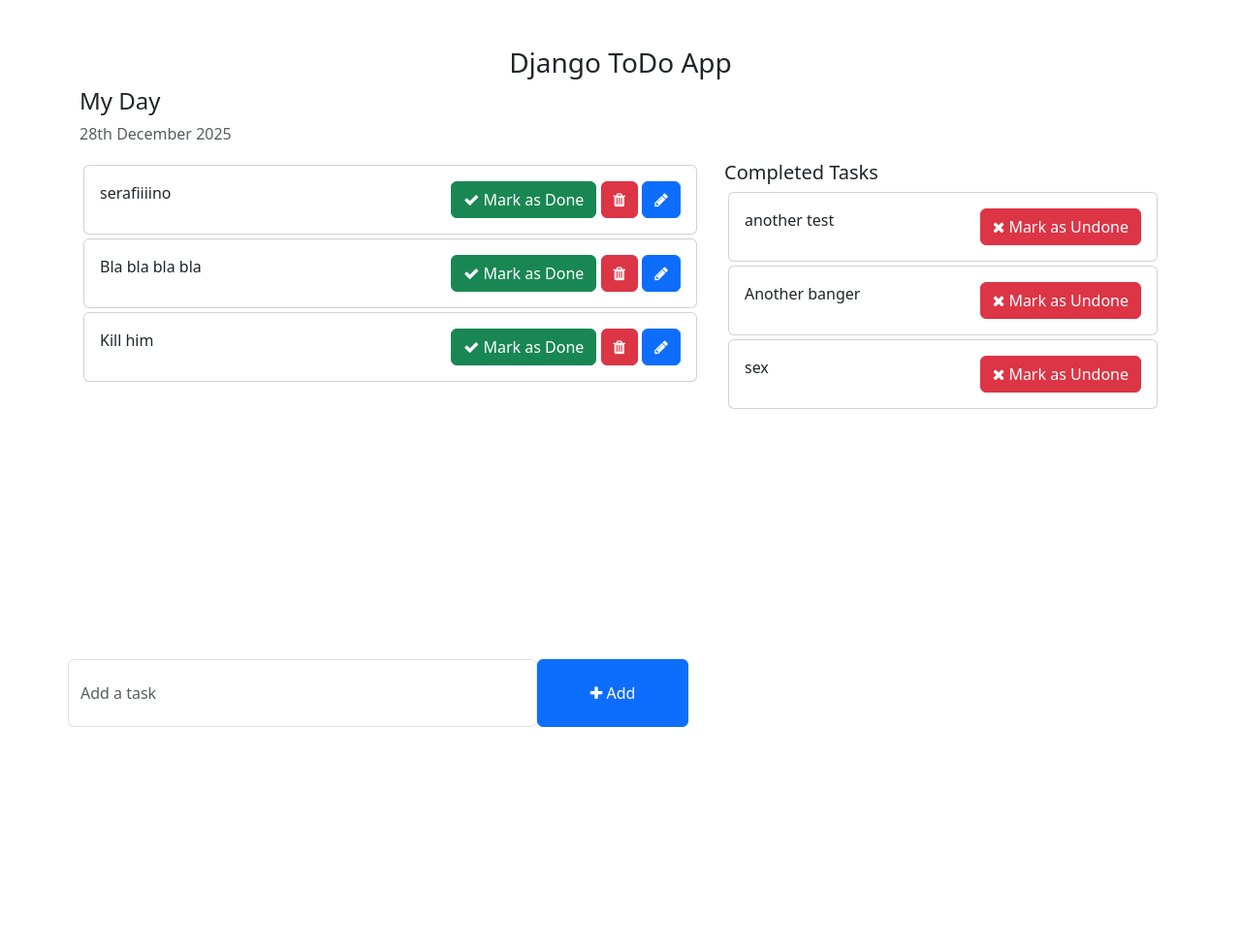
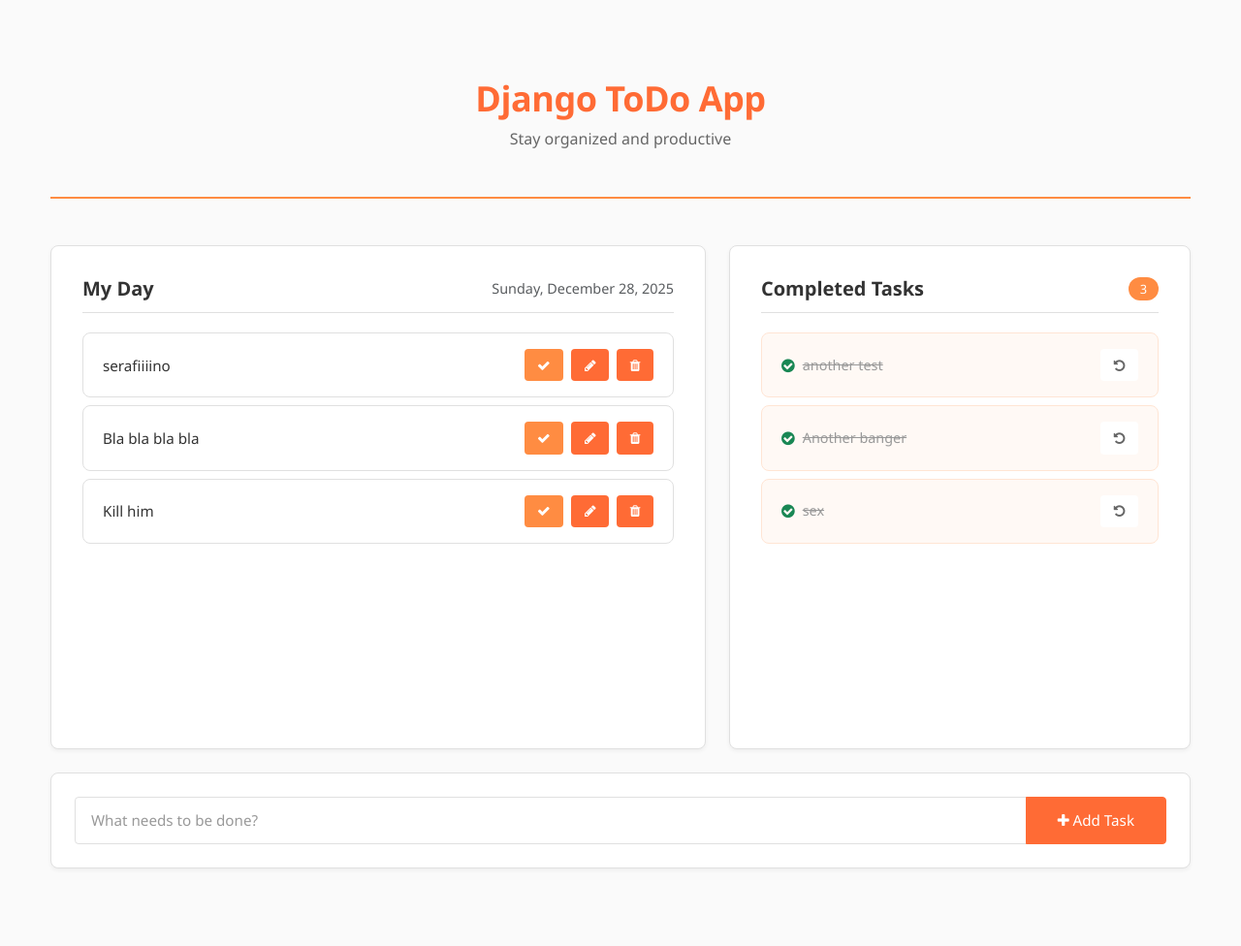
Before and after one commit to kivancsy/Django_Todo, a Django app: page / in a window 1280 px wide. Shown: the whole page at 97% size. Before the commit the page ends 750 px from the top, so only its background shows below. Run offline with Django 5.2, Linux system fonts and the light colour scheme; data comes from the database, SQL or seed files in the repository; both versions use the stored data as it was after the commit.

Commit message:
update task added

```diff
--- /dev/null
+++ b/static/css/style.css
@@ -0,0 +1,386 @@
+/* General Styles */
+body {
+    font-family: 'Segoe UI', Tahoma, Geneva, Verdana, sans-serif;
+    background-color: #fafafa;
+    min-height: 100vh;
+    padding-bottom: 2rem;
+}
+
+.container {
+    max-width: 1200px;
+}
+
+/* Header Section */
+.header-section {
+    margin-bottom: 3rem;
+    padding: 2rem 0;
+    border-bottom: 2px solid #ff8c42;
+}
+
+.app-title {
+    color: #ff6b35;
+    font-weight: 600;
+    font-size: 2.25rem;
+    margin-bottom: 0.5rem;
+    letter-spacing: -0.5px;
+}
+
+.header-section .text-muted {
+    color: #666 !important;
+    font-size: 1rem;
+    font-weight: 400;
+}
+
+/* Section Headers */
+.section-header {
+    display: flex;
+    justify-content: space-between;
+    align-items: center;
+    margin-bottom: 1.25rem;
+    padding-bottom: 0.75rem;
+    border-bottom: 1px solid #e0e0e0;
+}
+
+.section-title {
+    color: #333;
+    font-weight: 600;
+    font-size: 1.25rem;
+    margin: 0;
+}
+
+.section-header .text-muted {
+    color: #666;
+    font-size: 0.9rem;
+}
+
+/* Tasks Section */
+.tasks-section {
+    background: white;
+    padding: 2rem;
+    border-radius: 8px;
+    border: 1px solid #e0e0e0;
+    box-shadow: 0 2px 4px rgba(0, 0, 0, 0.05);
+    height: 520px;
+    display: flex;
+    flex-direction: column;
+}
+
+.tasks-list {
+    overflow-y: auto;
+    flex: 1;
+    padding-right: 0.5rem;
+    margin-right: -0.5rem;
+}
+
+.tasks-list::-webkit-scrollbar {
+    width: 8px;
+}
+
+.tasks-list::-webkit-scrollbar-track {
+    background: #f5f5f5;
+    border-radius: 4px;
+}
+
+.tasks-list::-webkit-scrollbar-thumb {
+    background: #ff8c42;
+    border-radius: 4px;
+}
+
+.tasks-list::-webkit-scrollbar-thumb:hover {
+    background: #ff6b35;
+}
+
+/* Task Card */
+.task-card {
+    background: #ffffff;
+    border: 1px solid #e0e0e0;
+    border-radius: 8px;
+    padding: 1rem 1.25rem;
+    margin-bottom: 0.5rem;
+    display: flex;
+    justify-content: space-between;
+    align-items: center;
+    transition: all 0.2s ease;
+}
+
+.task-card:hover {
+    border-color: #ff8c42;
+    box-shadow: 0 2px 8px rgba(255, 107, 53, 0.15);
+}
+
+.task-content {
+    flex: 1;
+}
+
+.task-text {
+    color: #333;
+    font-size: 0.95rem;
+    font-weight: 400;
+    line-height: 1.5;
+}
+
+.task-actions {
+    display: flex;
+    gap: 0.5rem;
+}
+
+/* Completed Section */
+.completed-section {
+    background: white;
+    padding: 2rem;
+    border-radius: 8px;
+    border: 1px solid #e0e0e0;
+    box-shadow: 0 2px 4px rgba(0, 0, 0, 0.05);
+    height: 520px;
+    display: flex;
+    flex-direction: column;
+}
+
+.completed-list {
+    overflow-y: auto;
+    flex: 1;
+    padding-right: 0.5rem;
+    margin-right: -0.5rem;
+}
+
+.completed-list::-webkit-scrollbar {
+    width: 8px;
+}
+
+.completed-list::-webkit-scrollbar-track {
+    background: #f5f5f5;
+    border-radius: 4px;
+}
+
+.completed-list::-webkit-scrollbar-thumb {
+    background: #ffb88c;
+    border-radius: 4px;
+}
+
+.completed-list::-webkit-scrollbar-thumb:hover {
+    background: #ff8c42;
+}
+
+.completed-card {
+    background: #fff9f5;
+    border: 1px solid #ffe5d4;
+    border-radius: 8px;
+    padding: 1rem 1.25rem;
+    margin-bottom: 0.5rem;
+    display: flex;
+    justify-content: space-between;
+    align-items: center;
+    transition: all 0.2s ease;
+}
+
+.completed-card:hover {
+    background: #fff5ed;
+    border-color: #ffd4b8;
+}
+
+.completed-content {
+    flex: 1;
+    display: flex;
+    align-items: center;
+}
+
+.completed-text {
+    color: #999;
+    text-decoration: line-through;
+    font-size: 0.9rem;
+    font-weight: 400;
+}
+
+/* Empty State */
+.empty-state {
+    text-align: center;
+    padding: 4rem 2rem;
+    color: #999;
+}
+
+.empty-state i {
+    font-size: 3.5rem;
+    margin-bottom: 1rem;
+    color: #ddd;
+}
+
+.empty-state p {
+    margin: 0;
+    font-size: 0.95rem;
+    color: #999;
+}
+
+.empty-state.small {
+    padding: 3rem 1.5rem;
+}
+
+.empty-state.small i {
+    font-size: 2.5rem;
+}
+
+/* Add Task Section */
+.add-task-section {
+    background: white;
+    padding: 1.5rem;
+    border-radius: 8px;
+    border: 1px solid #e0e0e0;
+    box-shadow: 0 2px 4px rgba(0, 0, 0, 0.05);
+}
+
+.add-task-section .form-control {
+    border: 1px solid #e0e0e0;
+    padding: 0.75rem 1rem;
+    font-size: 0.95rem;
+    border-radius: 4px 0 0 4px;
+    color: #333;
+}
+
+.add-task-section .form-control:focus {
+    border-color: #ff8c42;
+    box-shadow: 0 0 0 2px rgba(255, 107, 53, 0.1);
+    outline: none;
+}
+
+.add-task-section .form-control::placeholder {
+    color: #999;
+}
+
+.add-task-section .btn-primary {
+    background: #ff6b35;
+    border: 1px solid #ff6b35;
+    padding: 0.75rem 2rem;
+    font-weight: 500;
+    font-size: 0.95rem;
+    border-radius: 0 4px 4px 0;
+    transition: all 0.2s ease;
+}
+
+.add-task-section .btn-primary:hover {
+    background: #ff5722;
+    border-color: #ff5722;
+    box-shadow: 0 2px 8px rgba(255, 107, 53, 0.3);
+}
+
+.add-task-section .btn-primary:active {
+    background: #f4511e;
+}
+
+/* Button Styles */
+.btn-sm {
+    padding: 0.4rem 0.85rem;
+    font-size: 0.85rem;
+    border-radius: 4px;
+    font-weight: 500;
+    transition: all 0.2s ease;
+    border: none;
+}
+
+.btn-success {
+    background: #ff8c42;
+    border-color: #ff8c42;
+    color: white;
+}
+
+.btn-success:hover {
+    background: #ff7a29;
+    box-shadow: 0 2px 8px rgba(255, 140, 66, 0.3);
+    color: white;
+}
+
+.btn-success:active {
+    background: #ff6b35;
+}
+
+.btn-primary {
+    background: #ff6b35;
+    border-color: #ff6b35;
+    color: white;
+}
+
+.btn-primary:hover {
+    background: #ff5722;
+    box-shadow: 0 2px 8px rgba(255, 107, 53, 0.3);
+    color: white;
+}
+
+.btn-primary:active {
+    background: #f4511e;
+}
+
+.btn-danger {
+    background: #ff6b35;
+    border-color: #ff6b35;
+    color: white;
+}
+
+.btn-danger:hover {
+    background: #ff5722;
+    box-shadow: 0 2px 8px rgba(255, 107, 53, 0.3);
+    color: white;
+}
+
+.btn-danger:active {
+    background: #f4511e;
+}
+
+.btn-outline-secondary {
+    color: #666;
+    border-color: #e0e0e0;
+    background: white;
+}
+
+.btn-outline-secondary:hover {
+    background: #f5f5f5;
+    border-color: #d0d0d0;
+    color: #333;
+    box-shadow: 0 2px 4px rgba(0, 0, 0, 0.05);
+}
+
+/* Badge */
+.badge {
+    padding: 0.35rem 0.75rem;
+    font-size: 0.8rem;
+    font-weight: 500;
+    border-radius: 12px;
+}
+
+.bg-success {
+    background-color: #ff8c42 !important;
+}
+
+/* Responsive */
+@media (max-width: 768px) {
+    .app-title {
+        font-size: 1.75rem;
+    }
+
+    .tasks-section,
+    .completed-section {
+        height: auto;
+        min-height: 350px;
+        margin-bottom: 1rem;
+    }
+
+    .task-card,
+    .completed-card {
+        flex-direction: column;
+        gap: 1rem;
+        align-items: flex-start;
+    }
+
+    .task-actions,
+    .completed-actions {
+        width: 100%;
+        justify-content: flex-end;
+    }
+
+    .header-section {
+        padding: 1.5rem 0;
+        margin-bottom: 2rem;
+    }
+}
+
+/* Smooth Transitions */
+button, a {
+    transition: all 0.2s ease;
+}
--- /dev/null
+++ b/templates/base.html
@@ -0,0 +1,31 @@
+{% load static %}
+<!DOCTYPE html>
+<html lang="en">
+
+<head>
+    <meta charset="UTF-8">
+    <meta http-equiv="X-UA-Compatible" content="IE=edge">
+    <meta name="viewport" content="width=device-width, initial-scale=1.0">
+    <title>{% block title %}Django ToDo App{% endblock %}</title>
+
+    <!-- Bootstrap CSS -->
+    <link href="https://cdn.jsdelivr.net/npm/bootstrap@5.3.0-alpha1/dist/css/bootstrap.min.css" rel="stylesheet"
+        integrity="sha384-GLhlTQ8iRABdZLl6O3oVMWSktQOp6b7In1Zl3/Jr59b6EGGoI1aFkw7cmDA6j6gD" crossorigin="anonymous">
+
+    <!-- Font Awesome Icons -->
+    <link rel="stylesheet" href="https://cdnjs.cloudflare.com/ajax/libs/font-awesome/4.7.0/css/font-awesome.min.css">
+
+    <!-- Custom CSS -->
+    <link rel="stylesheet" href="{% static 'css/style.css' %}">
+</head>
+
+<body>
+    {% block content %}{% endblock %}
+
+    <!-- Bootstrap JS -->
+    <script src="https://cdn.jsdelivr.net/npm/bootstrap@5.3.0-alpha1/dist/js/bootstrap.bundle.min.js"
+        integrity="sha384-w76AqPfDkMBDXo30jS1Sgez6pr3x5MlQ1ZAGC+nuZB+EYdgRZgiwxhTBTkF7CXvN"
+        crossorigin="anonymous"></script>
+</body>
+
+</html>
--- a/templates/home.html
+++ b/templates/home.html
@@ -1,81 +1,99 @@
-<!DOCTYPE html>
-<html lang="en">
+{% extends 'base.html' %}
+{% load static %}
 
-<head>
-    <meta charset="UTF-8">
-    <meta http-equiv="X-UA-Compatible" content="IE=edge">
-    <meta name="viewport" content="width=device-width, initial-scale=1.0">
-    <title>TODO LIST - Home</title>
+{% block title %}Home - Django ToDo App{% endblock %}
 
-    <!-- Bootstrap -->
-    <link href="https://cdn.jsdelivr.net/npm/bootstrap@5.3.0-alpha1/dist/css/bootstrap.min.css" rel="stylesheet"
-        integrity="sha384-GLhlTQ8iRABdZLl6O3oVMWSktQOp6b7In1Zl3/Jr59b6EGGoI1aFkw7cmDA6j6gD" crossorigin="anonymous">
-    <script src="https://cdn.jsdelivr.net/npm/bootstrap@5.3.0-alpha1/dist/js/bootstrap.bundle.min.js"
-        integrity="sha384-w76AqPfDkMBDXo30jS1Sgez6pr3x5MlQ1ZAGC+nuZB+EYdgRZgiwxhTBTkF7CXvN"
-        crossorigin="anonymous"></script>
-    <!-- Font Awesome Icons -->
-    <link rel="stylesheet" href="https://cdnjs.cloudflare.com/ajax/libs/font-awesome/4.7.0/css/font-awesome.min.css">
+{% block content %}
+<div class="container py-5">
+    <!-- Header -->
+    <div class="header-section text-center mb-5">
+        <h1 class="app-title">Django ToDo App</h1>
+        <p class="text-muted">Stay organized and productive</p>
+    </div>
 
-    <style>
-        .form-control {
-            padding: 1.375rem .75rem !important;
-        }
-    </style>
-</head>
+    <div class="row g-4">
+        <!-- Active Tasks Column -->
+        <div class="col-md-7">
+            <div class="tasks-section">
+                <div class="section-header">
+                    <h4 class="section-title">My Day</h4>
+                    <p class="text-muted mb-0">{% now "l, F j, Y" %}</p>
+                </div>
 
-<body>
-    <div class="container">
-        <h3 class="pt-5 text-center">Django ToDo App</h3>
-        <div class="row">
-            <h4>My Day</h4>
-            <p class="text-muted">{% now "jS F Y" %}</p>
-            <div class="col-md-7 col-lg-7" style="height: 450px; overflow: scroll;">
-                <!-- List of all the tasks for the day -->
-                {% for task in tasks %}
-                <div class="card m-1">
-                    <div class="card-body">
-                        {{ task.task }}
-                        <span style="position: relative; float: right;">
-                            <a href="{%url 'mark_as_done' task.pk %}" class="btn btn-success"><i class="fa fa-check"></i> Mark as Done</a>
-                            <a href="" class="btn btn-danger"><i class="fa fa-trash"></i></a>
-                            <a href="" class="btn btn-primary"><i class="fa fa-pencil"></i></a>
-                        </span>
+                <div class="tasks-list">
+                    {% for task in tasks %}
+                    <div class="task-card">
+                        <div class="task-content">
+                            <span class="task-text">{{ task.task }}</span>
+                        </div>
+                        <div class="task-actions">
+                            <a href="{% url 'mark_as_done' task.pk %}" class="btn btn-success btn-sm" title="Mark as Done">
+                                <i class="fa fa-check"></i>
+                            </a>
+                            <a href="{% url 'edit_task' task.id %}" class="btn btn-primary btn-sm" title="Edit">
+                                <i class="fa fa-pencil"></i>
+                            </a>
+                            <a href="#" class="btn btn-danger btn-sm" title="Delete">
+                                <i class="fa fa-trash"></i>
+                            </a>
+                        </div>
                     </div>
+                    {% empty %}
+                    <div class="empty-state">
+                        <i class="fa fa-check-circle"></i>
+                        <p>No tasks for today. Add one below!</p>
+                    </div>
+                    {% endfor %}
                 </div>
-                {% endfor %}
-            </div>
-            <div class="col-md-5 col-lg-5">
-                <h5>Completed Tasks</h5>
-                <!-- List of all the tasks that have completed -->
-                {% for task in completed_tasks %}
-                <div class="card m-1">
-                    <div class="card-body">
-                        {{ task.task }}
-                        <span style="position: relative; float: right;">
-                            <a href="{% url 'mark_as_undone' task.pk %}" class="btn btn-danger"><i class="fa fa-times"></i>
-                                Mark as Undone</a>
-                        </span>
-                    </div>
-                </div>
-                {% endfor %}
             </div>
         </div>
-        <div class="row">
-            <div class="col-md-6 col-lg-6 p-0" style="position: absolute; bottom: 50px;">
-                <!-- To Do Form -->
-                <form action="{%url 'add_task'%}" method="POST">
+
+        <!-- Completed Tasks Column -->
+        <div class="col-md-5">
+            <div class="completed-section">
+                <div class="section-header">
+                    <h5 class="section-title">Completed Tasks</h5>
+                    <span class="badge bg-success">{{ completed_tasks|length }}</span>
+                </div>
+
+                <div class="completed-list">
+                    {% for task in completed_tasks %}
+                    <div class="completed-card">
+                        <div class="completed-content">
+                            <i class="fa fa-check-circle text-success me-2"></i>
+                            <span class="completed-text">{{ task.task }}</span>
+                        </div>
+                        <div class="completed-actions">
+                            <a href="{% url 'mark_as_undone' task.pk %}" class="btn btn-outline-secondary btn-sm" title="Mark as Undone">
+                                <i class="fa fa-undo"></i>
+                            </a>
+                        </div>
+                    </div>
+                    {% empty %}
+                    <div class="empty-state small">
+                        <p class="text-muted">No completed tasks yet</p>
+                    </div>
+                    {% endfor %}
+                </div>
+            </div>
+        </div>
+    </div>
+
+    <!-- Add Task Form -->
+    <div class="row mt-4">
+        <div class="col-12">
+            <div class="add-task-section">
+                <form action="{% url 'add_task' %}" method="POST">
                     {% csrf_token %}
-                    <div class="form-group">
-                        <span style="display: flex;">
-                            <input type="text" name="task" class="form-control" placeholder="Add a task">
-                            <button type="submit" class="btn btn-primary" style="width: 200px;"><i
-                                    class="fa fa-plus"></i> Add</button>
-                        </span>
+                    <div class="input-group">
+                        <input type="text" name="task" class="form-control" placeholder="What needs to be done?" required>
+                        <button type="submit" class="btn btn-primary">
+                            <i class="fa fa-plus"></i> Add Task
+                        </button>
                     </div>
                 </form>
             </div>
         </div>
     </div>
-</body>
-
-</html>
+</div>
+{% endblock %}
--- a/todo/urls.py
+++ b/todo/urls.py
@@ -1,9 +1,16 @@
 from django.urls import path, include
-
 from todo import views
 
+
 urlpatterns =[
+
+    #Add task
     path('add-task/', views.add_task, name = 'add_task'),
+
+    #MARK as done/undone
     path('mark-as-done/<int:pk>/', views.mark_as_done, name = 'mark_as_done'),
-    path('mark-as-undone/<int:pk>', views.mark_as_undone, name = 'mark_as_undone')
+    path('mark-as-undone/<int:pk>', views.mark_as_undone, name = 'mark_as_undone'),
+
+    #EDIT Feature
+    path('edit_task/<int:pk>/', views.edit_task, name='edit_task'),
 ]
--- a/todo_main/settings.py
+++ b/todo_main/settings.py
@@ -10,6 +10,7 @@ For the full list of settings and their values, see
 https://docs.djangoproject.com/en/6.0/ref/settings/
 """
 
+import os
 from pathlib import Path
 
 # Build paths inside the project like this: BASE_DIR / 'subdir'.
@@ -116,3 +117,6 @@ USE_TZ = True
 # https://docs.djangoproject.com/en/6.0/howto/static-files/
 
 STATIC_URL = 'static/'
+STATICFILES_DIRS = [
+    BASE_DIR /'static',
+]
```
Also changed, not shown: templates/edit_task.html (added, +22 -0 lines), todo/views.py (+13 -0 lines), db.sqlite3.
